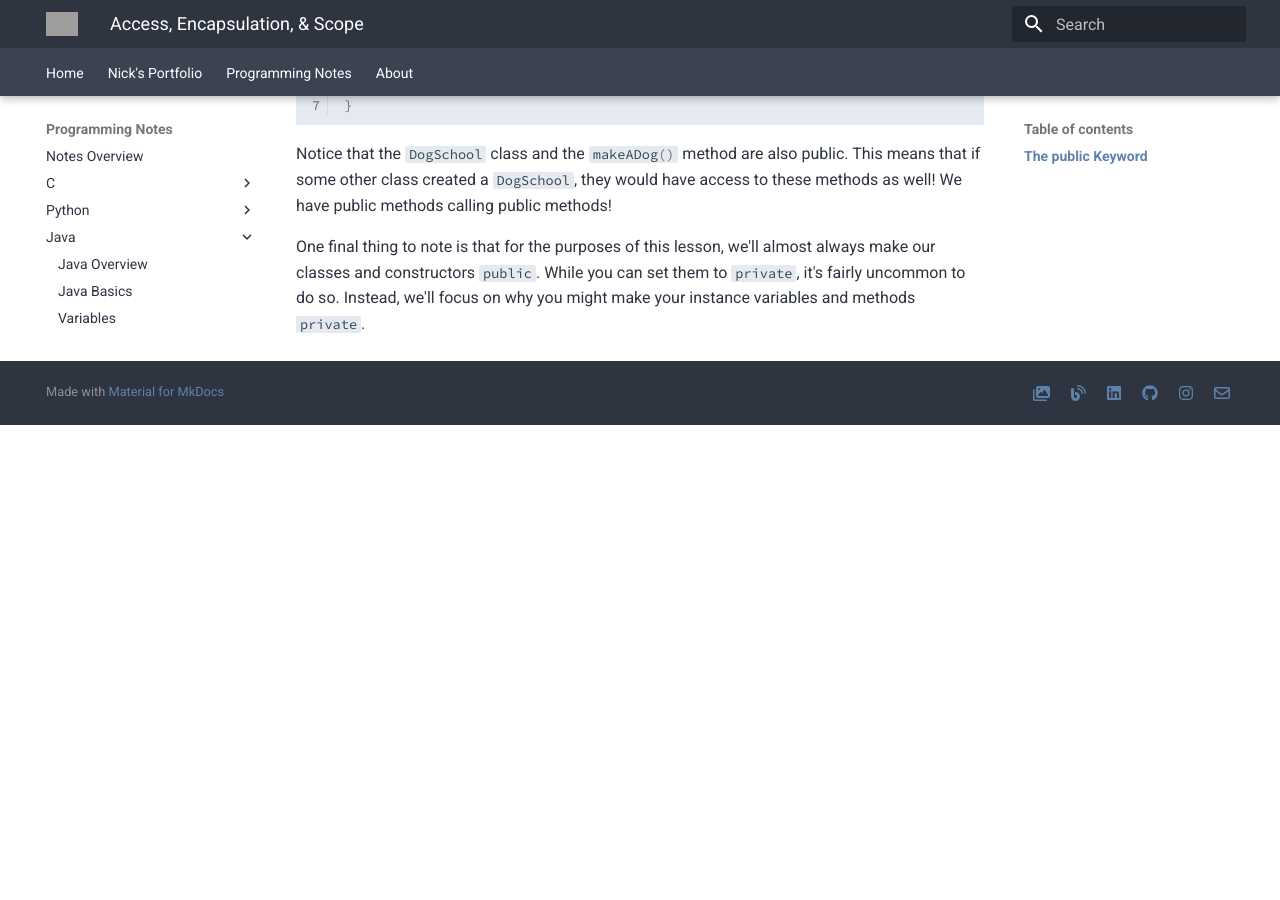
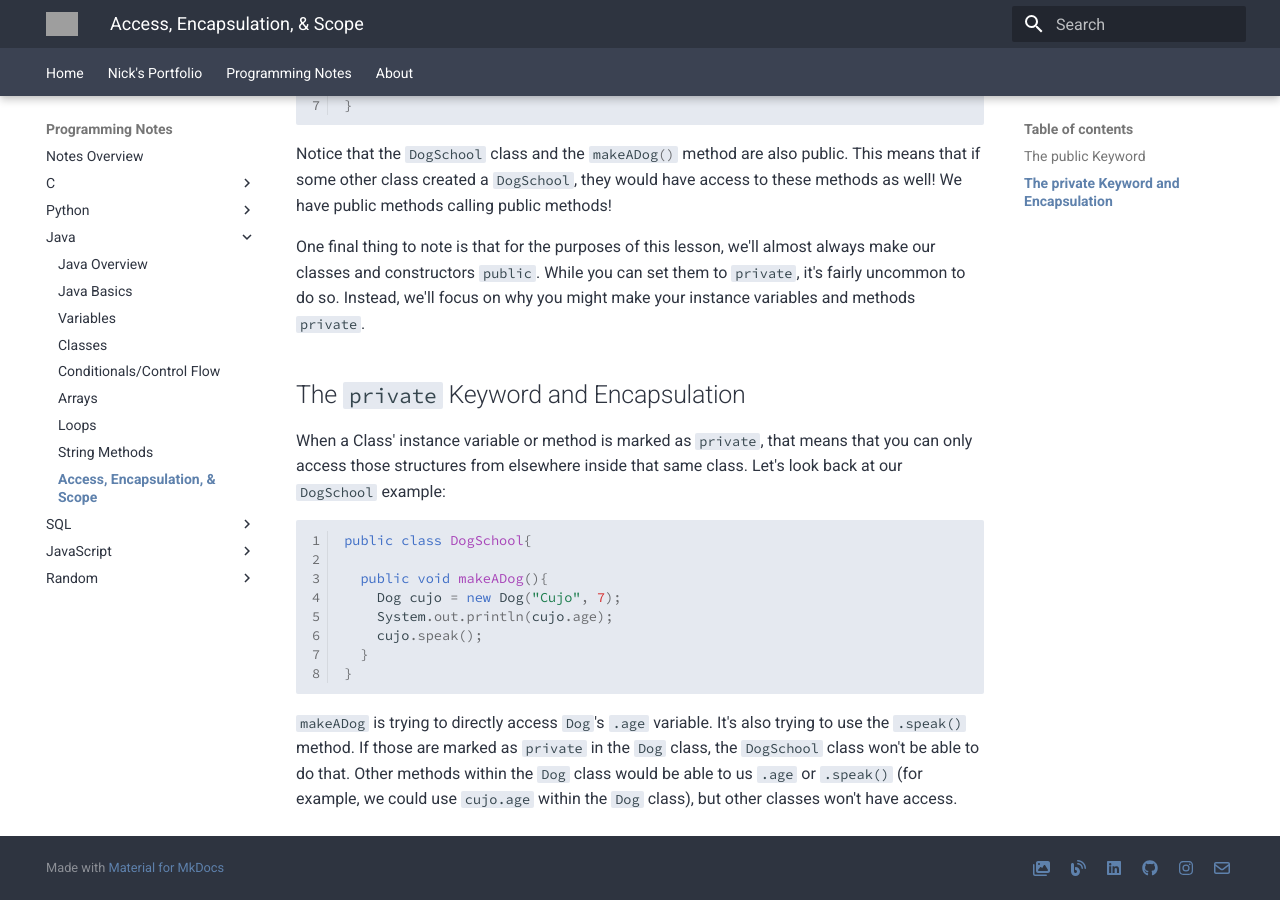
Before and after one commit to tpbnick/docs, an MkDocs documentation site: the page built from docs/java-access-scope.md, in a window 1280 px wide and 900 px high, scrolled down 963 px. Built offline with MkDocs 1.6.1 and Material for MkDocs 9.7.7, drawn with Linux system fonts in a browser that asks for light colours; before the commit the page ends 1388 px from its top, so only the background shows below that; grey boxes are pictures that could not be loaded.

Commit message:
Commit 4/28 - 2
Additional java notes

````diff
--- a/docs/java-access-scope.md
+++ b/docs/java-access-scope.md
@@ -33,3 +33,17 @@
 Notice that the `DogSchool` class and the `#!java makeADog()` method are also public.  This means that if some other class created a `DogSchool`, they would have access to these methods as well!  We have public methods calling public methods!
 
 One final thing to note is that for the purposes of this lesson, we'll almost always make our classes and constructors `public`.  While you can set them to `private`, it's fairly uncommon to do so.  Instead, we'll focus on why you might make your instance variables and methods `private`.
+
+## The `private` Keyword and Encapsulation
+When a Class' instance variable or method is marked as `private`, that means that you can only access those structures from elsewhere inside that same class.  Let's look back at our `DogSchool` example:
+```java linenums="1"
+public class DogSchool{
+
+  public void makeADog(){
+    Dog cujo = new Dog("Cujo", 7);
+    System.out.println(cujo.age);
+    cujo.speak();
+  }
+}
+```
+`makeADog` is trying to directly access `Dog`'s `.age` variable.  It's also trying to use the `.speak()` method.  If those are marked as `private` in the `Dog` class, the `DogSchool` class won't be able to do that.  Other methods within the `Dog` class would be able to us `.age` or `.speak()` (for example, we could use `cujo.age` within the `Dog` class), but other classes won't have access.
````
